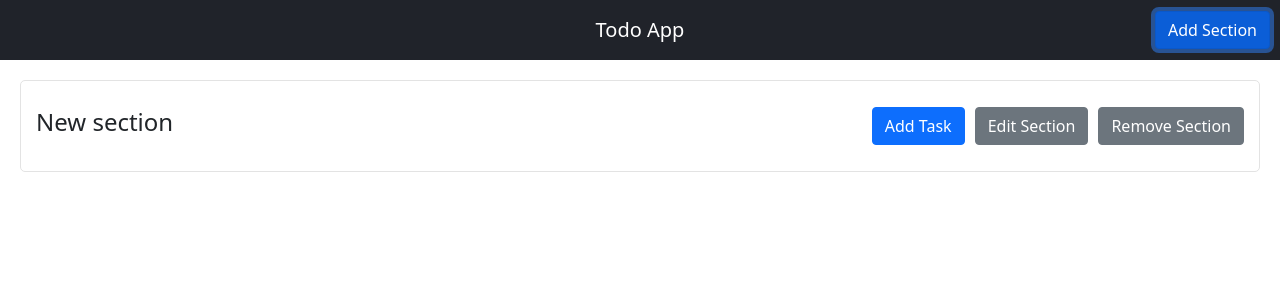
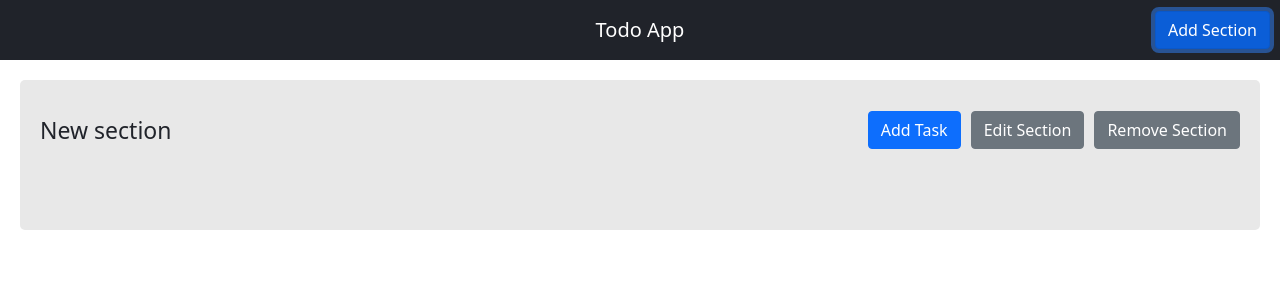
Before and after one commit to IagoBarboza/todo, a React (Create React App) app: page / in a window 1280 px wide. Both pictures are taken after a click on the button "Add Section". Shown: the top 300 px of the page. Built offline with nearby package versions, Linux system fonts and the light colour scheme.

Commit message:
fix: ui improvements

```diff
--- a/src/Sections/Section/Task/index.tsx
+++ b/src/Sections/Section/Task/index.tsx
@@ -6,9 +6,10 @@ import { BaseSyntheticEvent } from 'react'
 const Container = styled.div<{ done: boolean }>`
   display: flex;
   height: 65px;
-  padding: 10px;
+  padding: 15px;
   align-items: center;
-  background: ${props => props.done ? '#93E792' : '#E3E3E3'};
+  background: ${props => props.done ? '#93E792' : 'white'};
+  border: 1px solid #cfcfcf;
   margin-bottom: 5px;
   border-radius: 5px;
   &:hover {
--- a/src/Sections/Section/index.tsx
+++ b/src/Sections/Section/index.tsx
@@ -10,8 +10,9 @@ const Container = styled.div`
   display: flex;
   flex-direction: column;
   min-height: 60px;
-  padding: 15px;
-  border: 1px solid #E3E3E3;
+  padding: 20px;
+  // border: 2px solid #20232a;
+  background: #e8e8e8;
   margin-bottom: 15px;
   border-radius: 5px;
   cursor: pointer;
@@ -22,10 +23,14 @@ const Header = styled.div`
   justify-content: space-between;
   align-items: center;
   height: 60px;
+  margin-bottom: 50px;
 `
 
-const HeaderDescription = styled.h4`
+const HeaderDescription = styled.div`
   flex: 1;
+  font-size: 23px;
+  font-weight: 300;
+  color: #20232a;
 `
 
 const ActionButton = styled(Button)`
```
